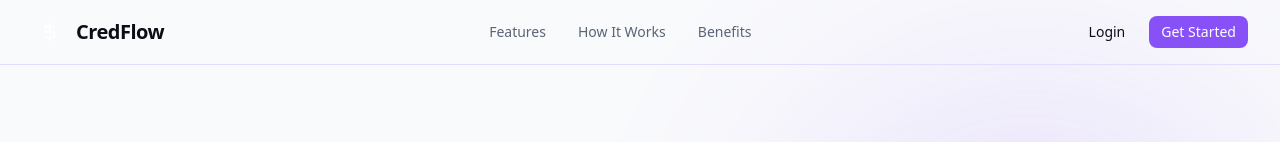
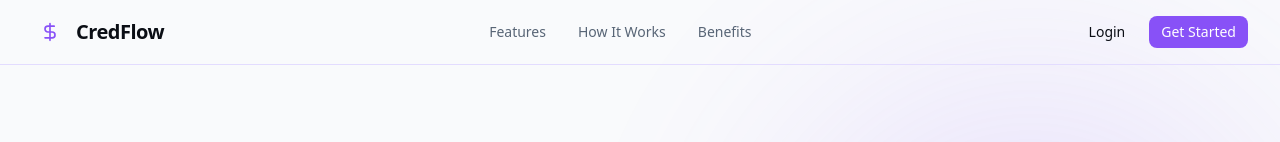
Before and after one commit to Justdan111/credFlow, a Next.js app: page / in a window 1280 px wide. Shown: the top 142 px of the page. Built offline with nearby package versions, Linux system fonts and the light colour scheme.

Commit message:
fix: update text color class for DollarSign in Navbar component

```diff
--- a/src/components/landing/navbar.tsx
+++ b/src/components/landing/navbar.tsx
@@ -29,7 +29,7 @@ const Navbar = () => {
           whileHover={{ scale: 1.02 }}
         >
           <div className="w-9 h-9 bg-gradient-primary rounded-xl flex items-center justify-center shadow-glow">
-            <DollarSign className="w-5 h-5 text-primary-foreground" />
+            <DollarSign className="w-5 h-5 text-primary" />
           </div>
           <span className="font-bold text-xl tracking-tight">CredFlow</span>
         </motion.div>
```
